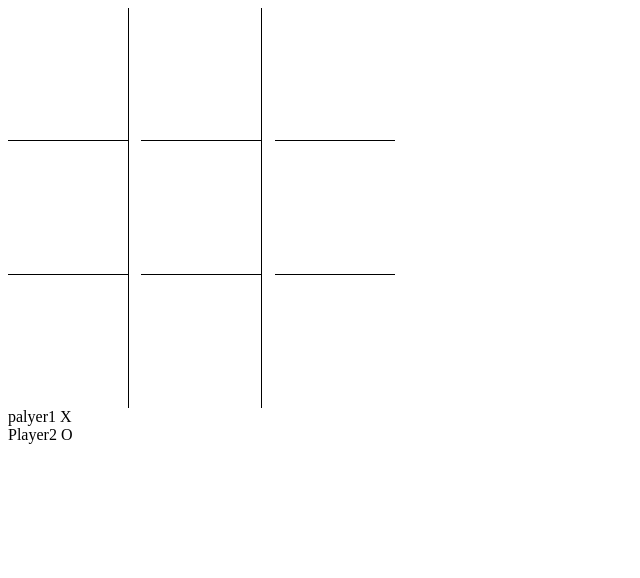
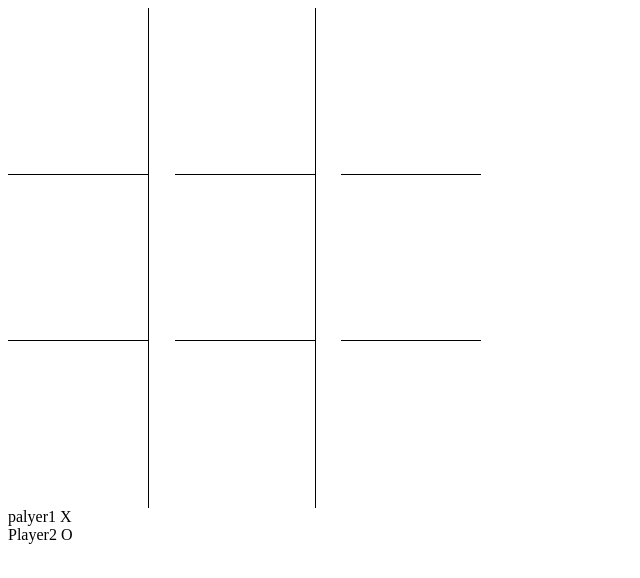
Before and after one commit to amir-reza-tavakkoli/bad-tic-tac-toe, a plain HTML site: page index.html in a window 1280 px wide. Shown: the whole page, without its empty margins (0-640 px from the left). Drawn offline with Linux system fonts and the light colour scheme.

Commit message:
Update index.html

```diff
--- a/index.html
+++ b/index.html
@@ -6,8 +6,8 @@
         <title>Tic Tac Toe</title>
         <style>
             main{
-                width: 400px;
-                height: 400px;
+                width: 500px;
+                height: 500px;
                 display: grid;
                 grid-template-columns: 1fr 1fr 1fr;
                 grid-template-rows: 1fr 1fr 1fr;
@@ -19,7 +19,7 @@
                 border-right: 1px solid;
                 text-align: center;
                 font-size: 48px;
-                width: 120px;
+                width: 140px;
                 margin: 0px;
                 padding: 0px;
                 color: black;
@@ -75,7 +75,7 @@
         </div>
         <div>
             <p id="z">Draw!</p>
-            <a href="tic-tac-toe.html">Again!</a>
+            <a href="index.html">Again!</a>
         </div>
     </body>
     <script src="let i=0;.js">
```
